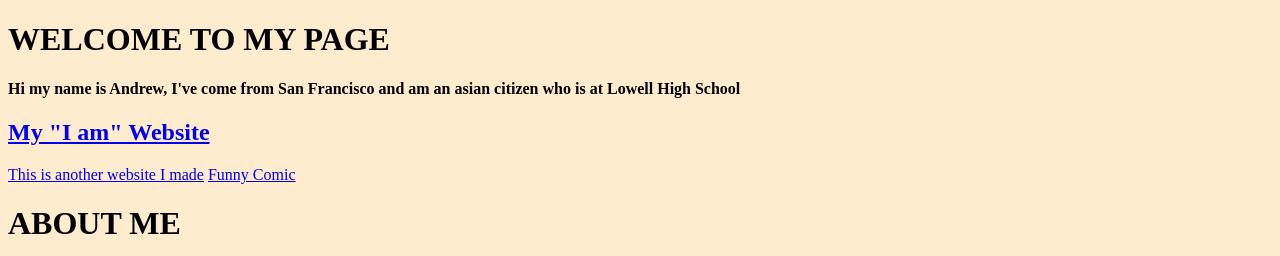
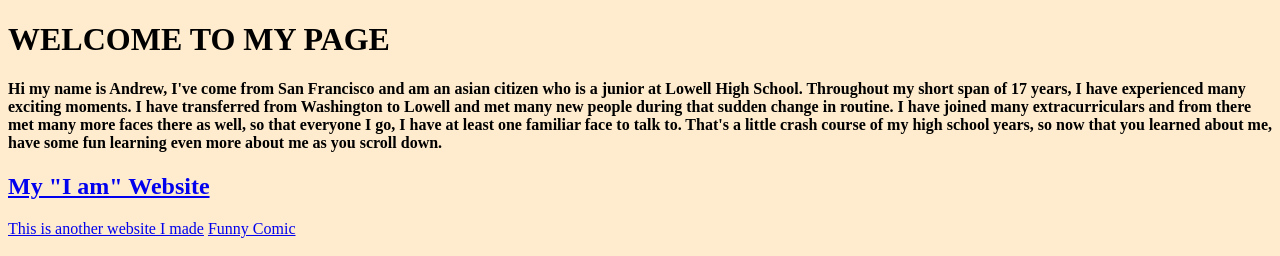
Before and after one commit to andrewjvuong/anvuong3.github.io, a plain HTML site: page index.html in a window 1280 px wide. Shown: the top 256 px of the page. Drawn offline with Linux system fonts and the light colour scheme.

Commit message:
More introductions

```diff
--- a/index.html
+++ b/index.html
@@ -6,7 +6,7 @@
 
   <body style="background-color:BlanchedAlmond">
     <h1>WELCOME TO MY PAGE</h1>
-    <h4>Hi my name is Andrew, I've come from San Francisco and am an asian citizen who is at Lowell High School</h4>
+    <h4>Hi my name is Andrew, I've come from San Francisco and am an asian citizen who is a junior at Lowell High School. Throughout my short span of 17 years, I have experienced many exciting moments. I have transferred from Washington to Lowell and met many new people during that sudden change in routine. I have joined many extracurriculars and from there met many more faces there as well, so that everyone I go, I have at least one familiar face to talk to. That's a little crash course of my high school years, so now that you learned about me, have some fun learning even more about me as you scroll down.</h4>
     <p>
     <div><a href = "https://anvuong3.github.io/poem.html"><h2>My "I am" Website</h2></a></div>
       <a href= "http://anvuong.codehs.me/">This is another website I made</a>
```
